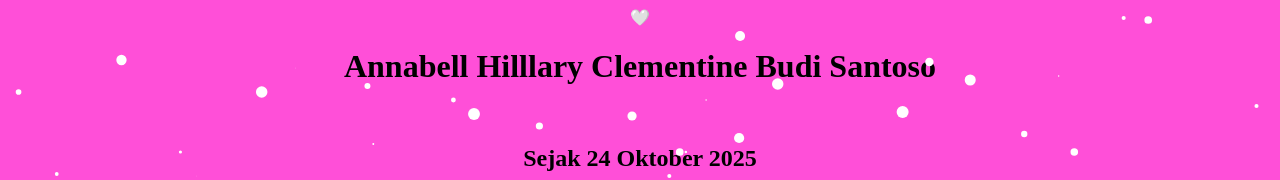
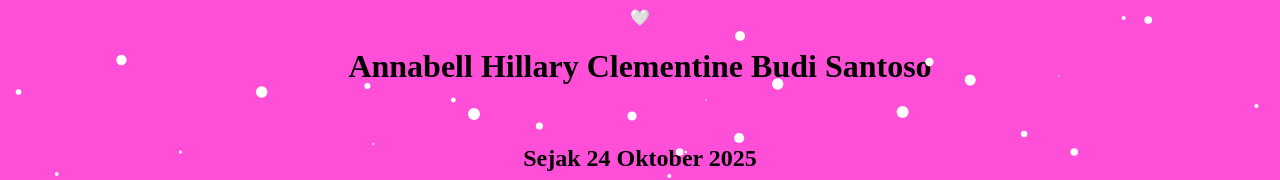
Before and after one commit to codingstudies01-ui/Anniversary-2th, a plain HTML site: page end.html in a window 1280 px wide. Shown: the part 330-510 px from the top of the page. Drawn offline with Linux system fonts and the light colour scheme.

Commit message:
end.html

```diff
--- a/end.html
+++ b/end.html
@@ -16,7 +16,7 @@ canvas{position:fixed;top:0;left:0}
     <br>
 <h1>Michael William Wijaya Kurniawan</h1>
  🤍 <br>
-<h1>Annabell Hilllary Clementine Budi Santoso</h1>
+<h1>Annabell Hillary Clementine Budi Santoso</h1>
 <br>
 <h2>Sejak 24 Oktober 2025</h2>
 <p id="count"></p>
@@ -37,4 +37,5 @@ function draw(){x.clearRect(0,0,c.width,c.height);p.forEach(o=>{x.fillStyle='#FF
 draw();
 </script>
 </body>
+
 </html>
```
